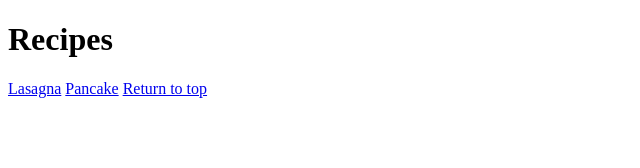
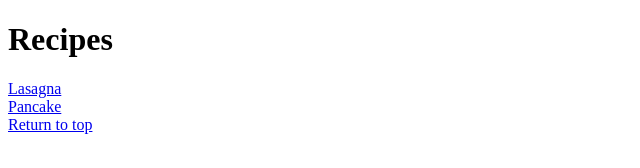
Before and after one commit to LucianBlue-D/pjt_recipes, a plain HTML site: page index.html in a window 1280 px wide. Shown: the whole page, without its empty margins (0-640 px from the left). Drawn offline with Linux system fonts and the light colour scheme.

Commit message:
Make items appears as colums

```diff
--- a/index.html
+++ b/index.html
@@ -8,8 +8,9 @@
 </head>
 <body>
     <h1 id = 'header'>Recipes</h1>
-    <a href="recipes/lasagna.html">Lasagna</a>
-    <a href="recipes/pancake.html">Pancake</a>
-    <a href="#header">Return to top</a>
+
+    <div><a href="recipes/lasagna.html">Lasagna</a></div>
+    <div><a href="recipes/pancake.html">Pancake</a></div>
+    <div><a href="#header">Return to top</a></div>
 </body>
 </html>
```
